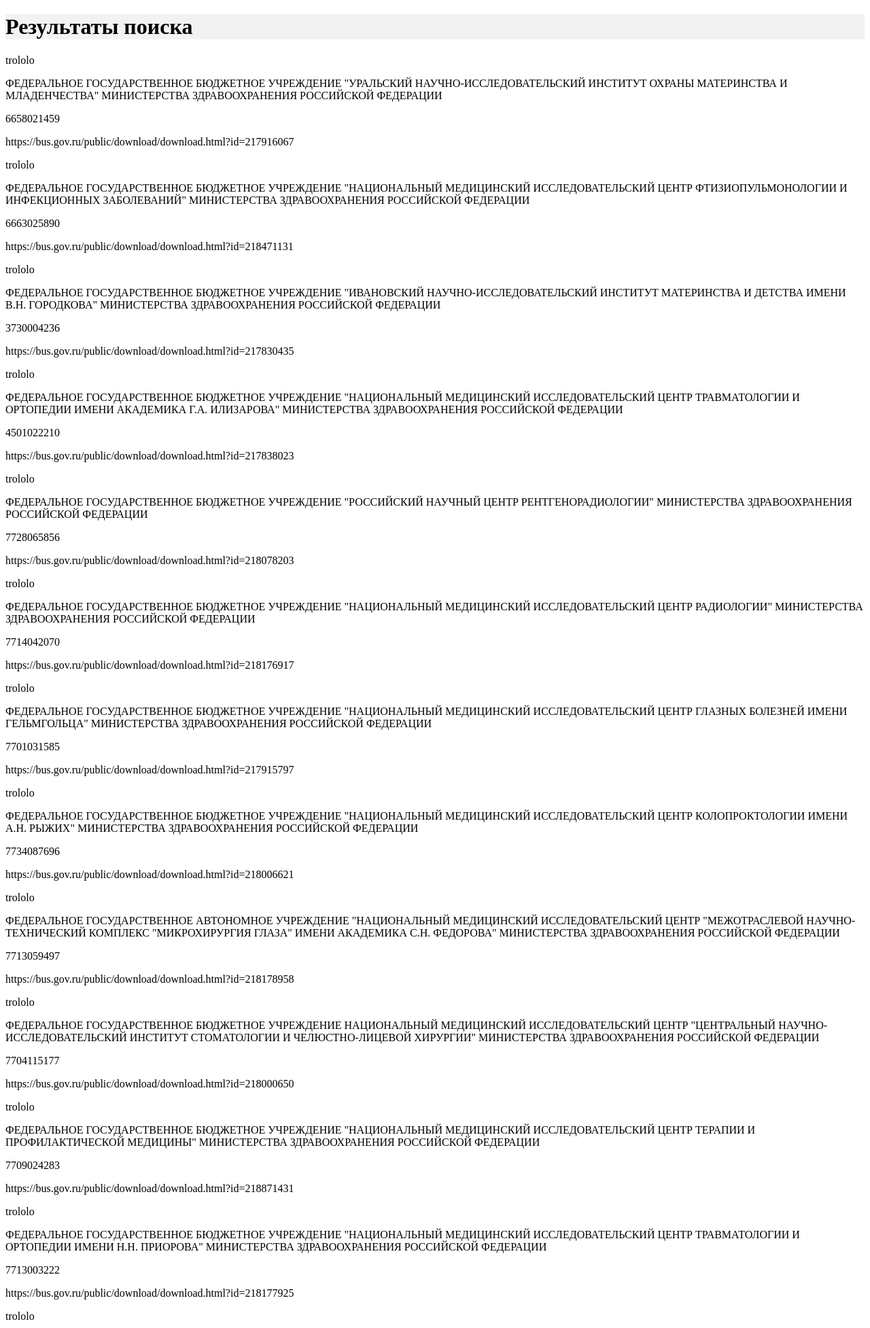
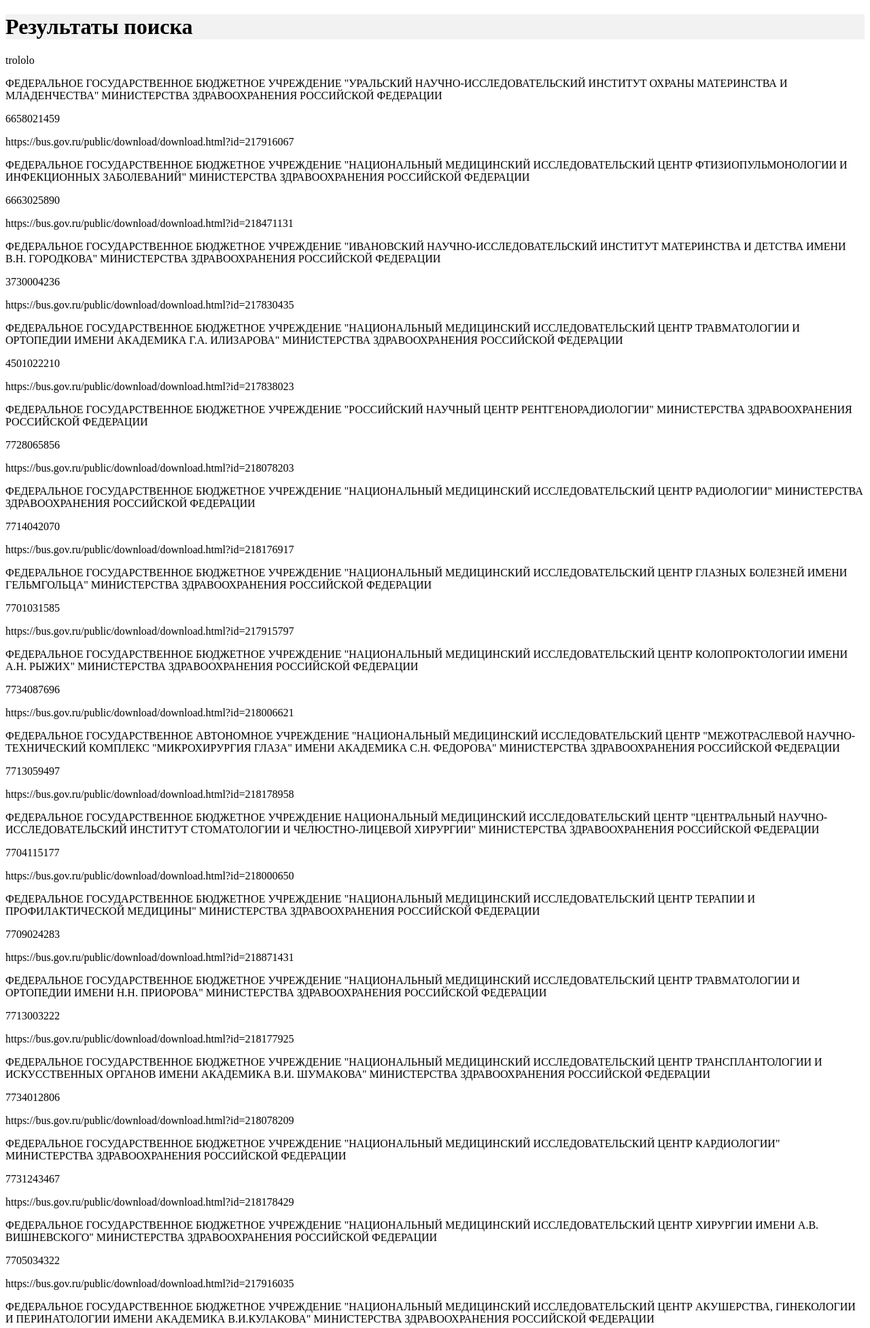
Before and after one commit to shadrinilja/tulza, a Django app: template bot/templates/search_results.html in a window 1280 px wide. Shown: the top 1954 px of the page at 68% size. Run offline with Django 3.2, Linux system fonts and the light colour scheme; the template is opened without the code that fills it: values that come from a table or form of the project are taken from there, others are empty; data comes from the database, SQL or seed files in the repository.

Commit message:
fix_settings_27

```diff
--- a/bot/templates/search_results.html
+++ b/bot/templates/search_results.html
@@ -9,8 +9,8 @@
 <body>
     <h1 class="info">Результаты поиска</h1>
     <div>
+        <p>trololo</p>
         {% for bb in object_list%}
-        <p>trololo</p>
         <p>{{ bb.name }}</p>
         <p>{{ bb.inn }}</p>
         <p>{{ bb.url_doc }}</p>
```
